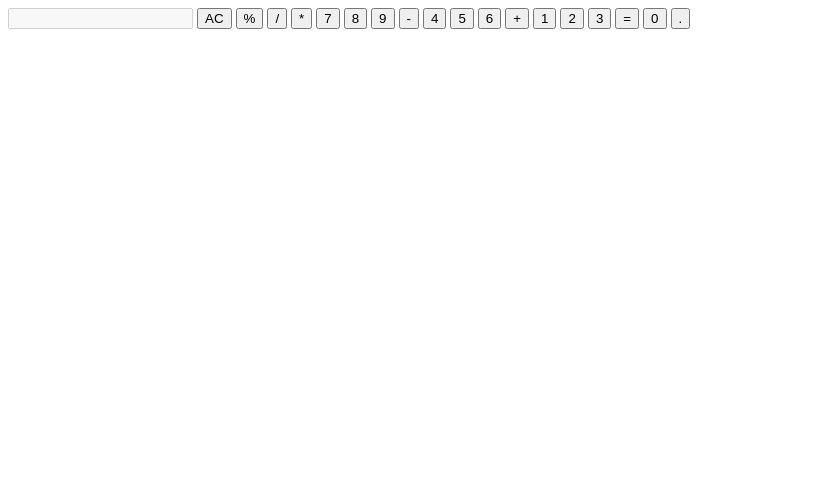
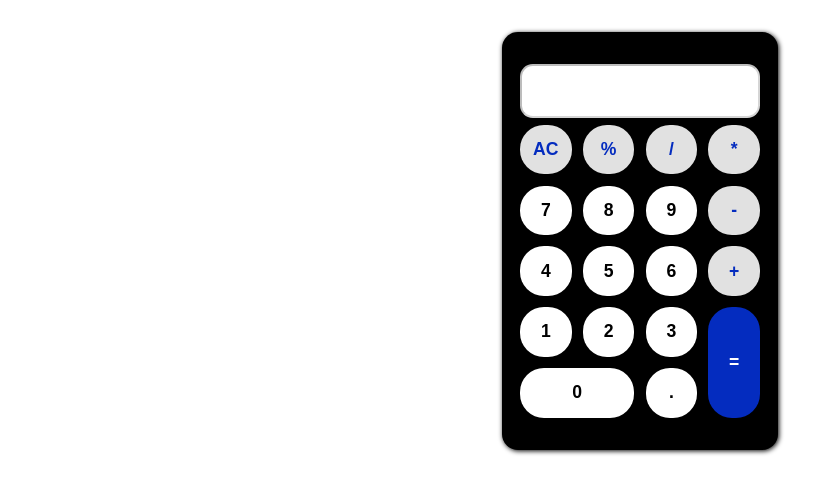
Before and after one commit to kaykyveiga/calculator.js, a plain HTML site: page index.html in a window 1280 px wide. Shown: the whole page, without its empty margins (0-838 px from the left). Drawn offline with Linux system fonts and the light colour scheme.

Commit message:
created style

```diff
--- a/index.html
+++ b/index.html
@@ -14,24 +14,24 @@
 
   <div class="calculator">
     <input class="viewFinder" type="result" id="result" disabled>
-    <button onclick="clean()">AC</button>
-    <button onclick="addOperator('%')">%</button>
-    <button onclick="addOperator('/')">/</button>
-    <button onclick="addOperator('*')">*</button>
-    <button onclick="addNumber(7)">7</button>
-    <button onclick="addNumber(8)">8</button>
-    <button onclick="addNumber(9)">9</button>
-    <button onclick="addOperator('-')">-</button>
-    <button onclick="addNumber(4)">4</button>
-    <button onclick="addNumber(5)">5</button>
-    <button onclick="addNumber(6)">6</button>
-    <button onclick="addOperator('+')">+</button>
-    <button onclick="addNumber(1)">1</button>
-    <button onclick="addNumber(2)">2</button>
-    <button onclick="addNumber(3)">3</button>
-    <button onclick="calculate()" id="equals">=</button>
-    <button onclick="addNumber(0)" id="zero">0</button>
-    <button onclick="addNumber('.')">.</button>
+    <button onclick="clean()" class="operator">AC</button>
+    <button onclick="addOperator('%')" class="operator">%</button>
+    <button onclick="addOperator('/')" class="operator">/</button>
+    <button onclick="addOperator('*')" class="operator">*</button>
+    <button onclick="addNumber(7)" class="number">7</button>
+    <button onclick="addNumber(8)" class="number">8</button>
+    <button onclick="addNumber(9)" class="number">9</button>
+    <button onclick="addOperator('-')" class="operator">-</button>
+    <button onclick="addNumber(4)" class="number">4</button>
+    <button onclick="addNumber(5)" class="number">5</button>
+    <button onclick="addNumber(6)" class="number">6</button>
+    <button onclick="addOperator('+')" class="operator">+</button>
+    <button onclick="addNumber(1)" class="number">1</button>
+    <button onclick="addNumber(2)" class="number">2</button>
+    <button onclick="addNumber(3)" class="number">3</button>
+    <button onclick="calculate()" id="equals" class="operator">=</button>
+    <button onclick="addNumber(0)" id="zero" class="number">0</button>
+    <button onclick="addNumber('.')" class="number">.</button>
   </div>
 
 </body>
--- a/style.css
+++ b/style.css
@@ -0,0 +1,52 @@
+.calculator {
+    background: #000000;
+    width: 15rem;
+    padding: 2rem 1.1rem;
+    margin: auto;
+    margin-top: 2rem;
+    border-radius: 1rem;
+    box-shadow: 1px 1px 5px #000000;
+    display: grid;
+    gap: .7rem;
+    grid-template-columns: repeat(4, 1fr);
+    grid-auto-rows: 3.1rem;
+}
+
+.viewFinder {
+    grid-column: span 4;
+    background: #ffffff;
+    text-align: right;
+    font-weight: bold;
+    font-size: 2rem;
+    border-radius: .8rem;
+    height: 3rem;
+}
+
+.operator,
+.number {
+    background: #E1E1E1;
+    color: #042CBF;
+    font-weight: bolder;
+    font-size: 1.1rem;
+    border-radius: 1.5rem;
+    border: transparent;
+}
+
+.number {
+    background: #ffffff;
+    color: #000000;
+}
+
+button:hover {
+    background: #808080;
+}
+
+#equals {
+    grid-row: span 2;
+    color: #ffffff;
+    background: #042CBF;
+}
+
+#zero {
+    grid-column: span 2;
+}
```
